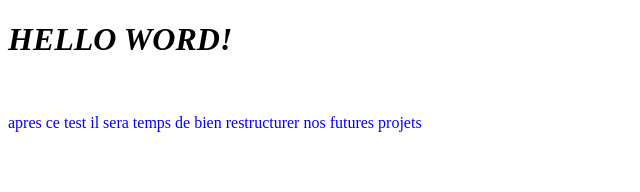
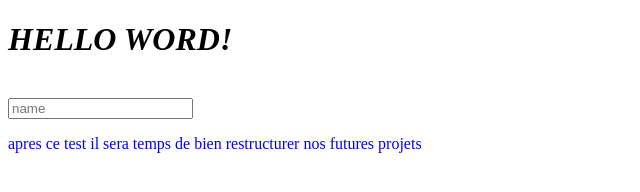
Before and after one commit to justdevl/index, a plain HTML site: page page.html in a window 1280 px wide. Shown: the whole page, without its empty margins (0-640 px from the left). Drawn offline with Linux system fonts and the light colour scheme.

Commit message:
ajout d'une zone input

```diff
--- a/page.html
+++ b/page.html
@@ -8,7 +8,7 @@
     <body>
         <h1>HELLO WORD!</h1>
         <br>
-
+        <input type="input" placeholder="name" name="">
         <p class="paragraph">apres ce test il sera temps de bien restructurer nos futures projets</p>
     </body>
 </html>
```
